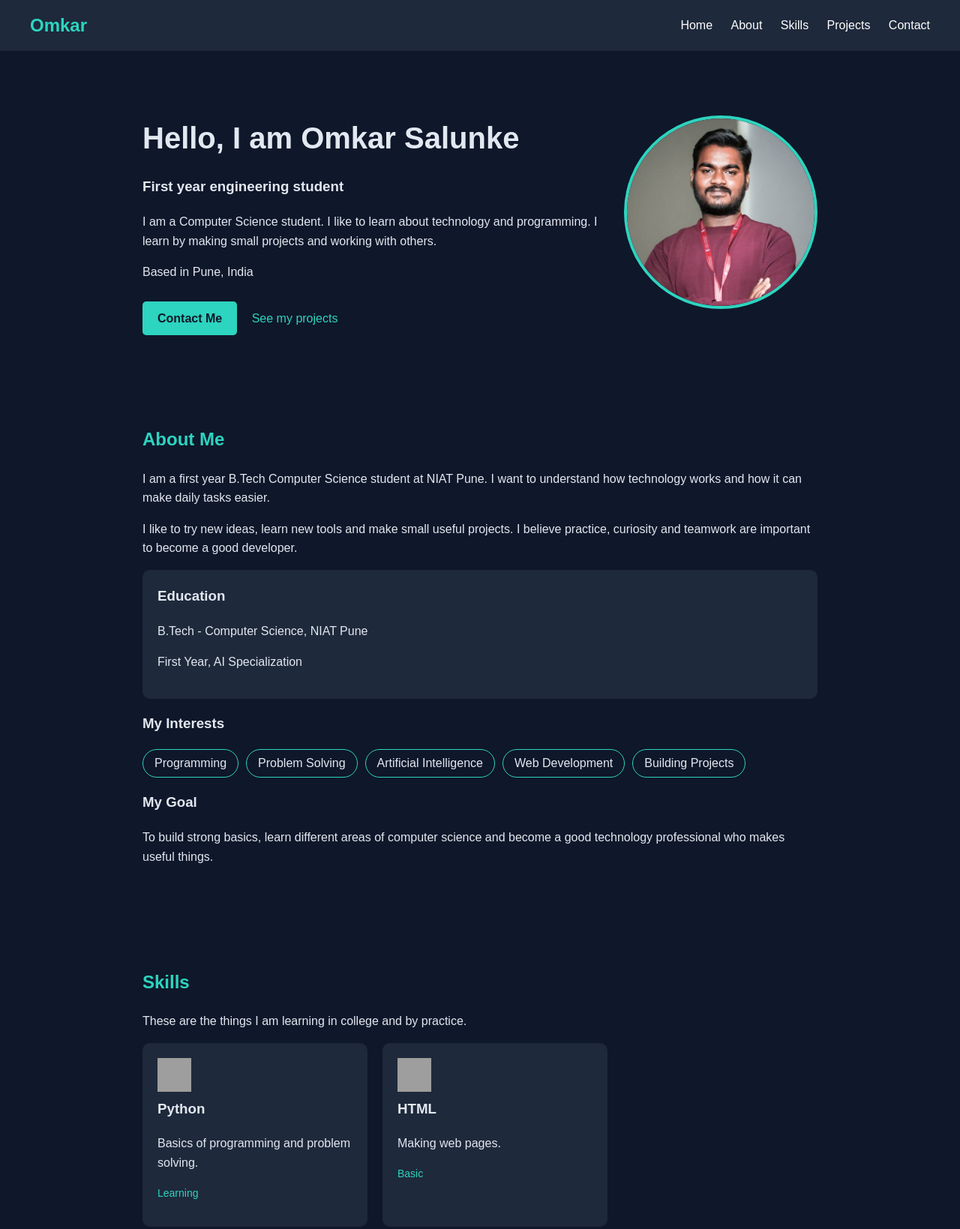
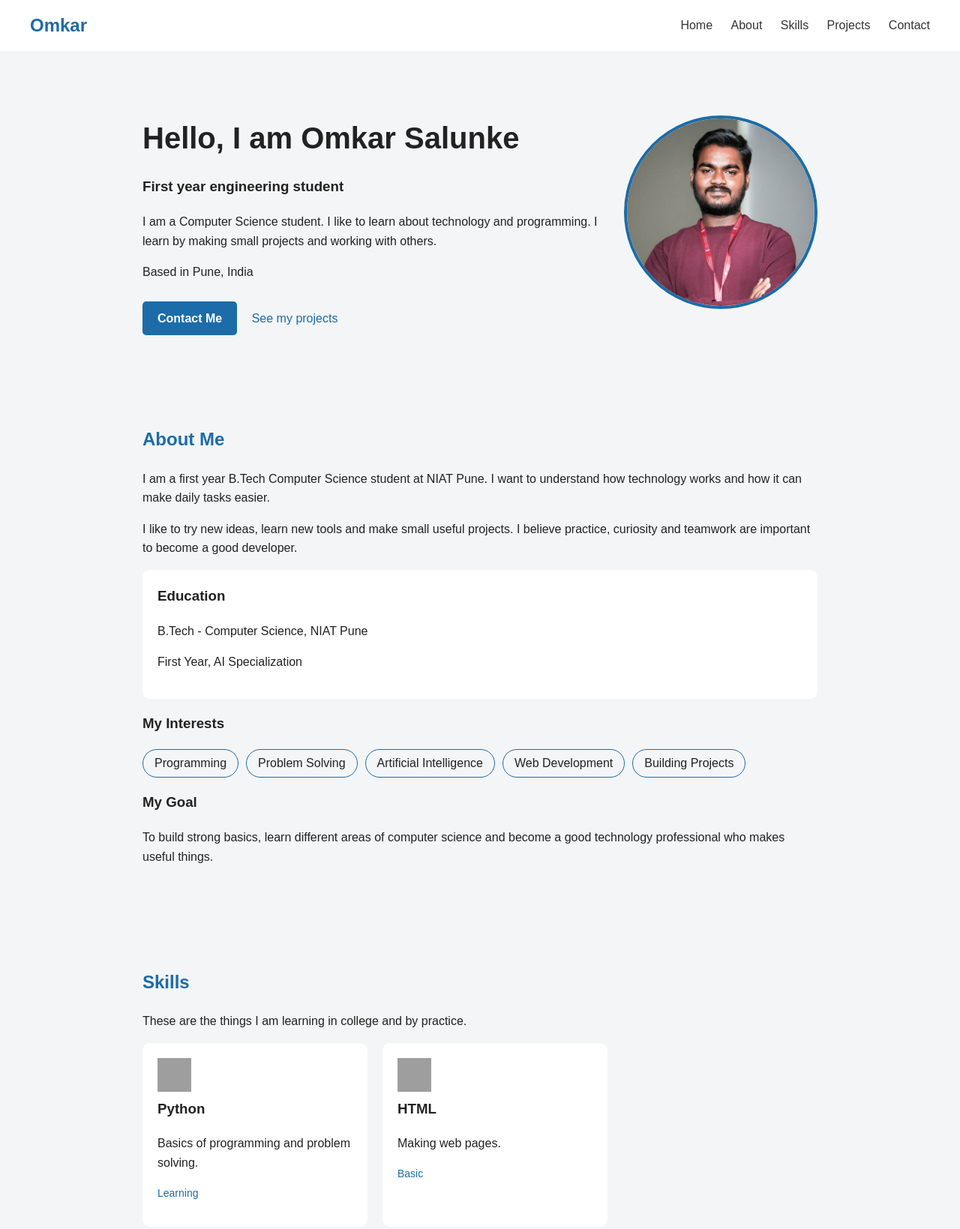
Before and after one commit to omkarsalunke180/Portfolio_omkar, a plain HTML site: page index.html in a window 1280 px wide. Shown: the top 1639 px of the page at 75% size. Drawn offline with Linux system fonts and the light colour scheme; grey boxes are pictures that could not be loaded.

Commit message:
Add portfolio website

```diff
--- a/style.css
+++ b/style.css
@@ -1,13 +1,13 @@
 body {
     font-family: 'Poppins', Arial, sans-serif;
-    background-color: #0f172a;
-    color: #e2e8f0;
+    background-color: #f4f5f7;
+    color: #222222;
     margin: 0;
     line-height: 1.6;
 }
 
 a {
-    color: #2dd4bf;
+    color: #1b6ca8;
     text-decoration: none;
 }
 
@@ -16,7 +16,7 @@ a:hover {
 }
 
 h2 {
-    color: #2dd4bf;
+    color: #1b6ca8;
 }
 
 header {
@@ -24,7 +24,7 @@ header {
     justify-content: space-between;
     align-items: center;
     flex-wrap: wrap;
-    background-color: #1e293b;
+    background-color: #ffffff;
     padding: 15px 40px;
 }
 
@@ -33,12 +33,12 @@ header h2 {
 }
 
 nav a {
-    color: white;
+    color: #333333;
     margin-left: 20px;
 }
 
 nav a:hover {
-    color: #2dd4bf;
+    color: #1b6ca8;
 }
 
 
@@ -71,13 +71,13 @@ h1 {
     width: 250px;
     height: 250px;
     border-radius: 50%;
-    border: 4px solid #2dd4bf;
+    border: 4px solid #1b6ca8;
 }
 
 .button {
     display: inline-block;
-    background-color: #2dd4bf;
-    color: #0f172a;
+    background-color: #1b6ca8;
+    color: #ffffff;
     font-family: inherit;
     font-size: 16px;
     font-weight: bold;
@@ -89,12 +89,12 @@ h1 {
 }
 
 .button:hover {
-    background-color: #5eead4;
+    background-color: #14548a;
 }
 
-/* cards */
+
 .card {
-    background-color: #1e293b;
+    background-color: #ffffff;
     padding: 20px;
     border-radius: 10px;
 }
@@ -104,7 +104,7 @@ h1 {
 }
 
 .level {
-    color: #2dd4bf;
+    color: #1b6ca8;
     font-size: 14px;
 }
 
@@ -117,12 +117,11 @@ h1 {
 }
 
 .interests li {
-    border: 1px solid #2dd4bf;
+    border: 1px solid #1b6ca8;
     border-radius: 20px;
     padding: 5px 15px;
 }
 
-/* skills */
 .skills {
     display: flex;
     flex-wrap: wrap;
@@ -138,7 +137,7 @@ h1 {
     height: 45px;
 }
 
-/* projects */
+
 .projects {
     display: flex;
     flex-wrap: wrap;
@@ -148,7 +147,7 @@ h1 {
 .project {
     flex: 1;
     min-width: 280px;
-    background-color: #1e293b;
+    background-color: #ffffff;
     border-radius: 10px;
     overflow: hidden;
 }
@@ -166,7 +165,7 @@ h1 {
     margin-top: 0;
 }
 
-/* contact */
+
 .contact {
     display: flex;
     flex-wrap: wrap;
@@ -182,7 +181,7 @@ h1 {
 form {
     flex: 1;
     min-width: 280px;
-    background-color: #1e293b;
+    background-color: #ffffff;
     padding: 20px;
     border-radius: 10px;
 }
@@ -195,11 +194,11 @@ label {
 input, textarea {
     width: 100%;
     box-sizing: border-box;
-    background-color: #0f172a;
-    color: white;
+    background-color: #f4f5f7;
+    color: #222222;
     font-family: inherit;
     padding: 10px;
-    border: 1px solid #475569;
+    border: 1px solid #b8bcc4;
     border-radius: 5px;
     margin-bottom: 15px;
 }
@@ -208,7 +207,7 @@ footer {
     display: flex;
     justify-content: space-between;
     align-items: center;
-    background-color: #1e293b;
+    background-color: #ffffff;
     padding: 20px 40px;
 }
 
```
